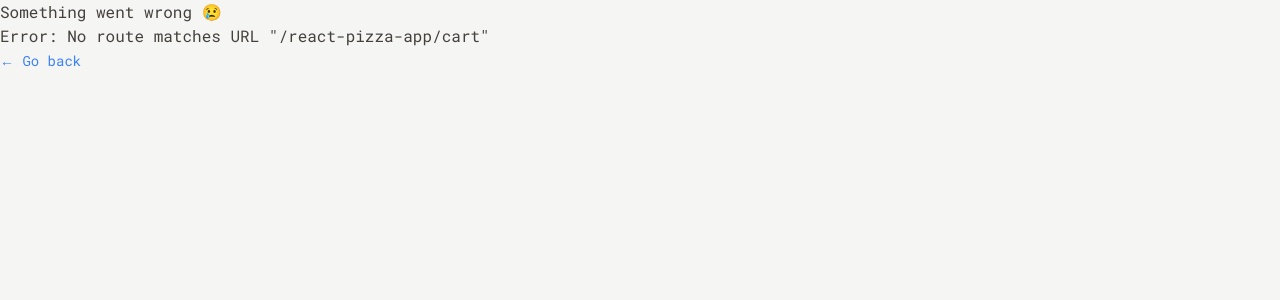
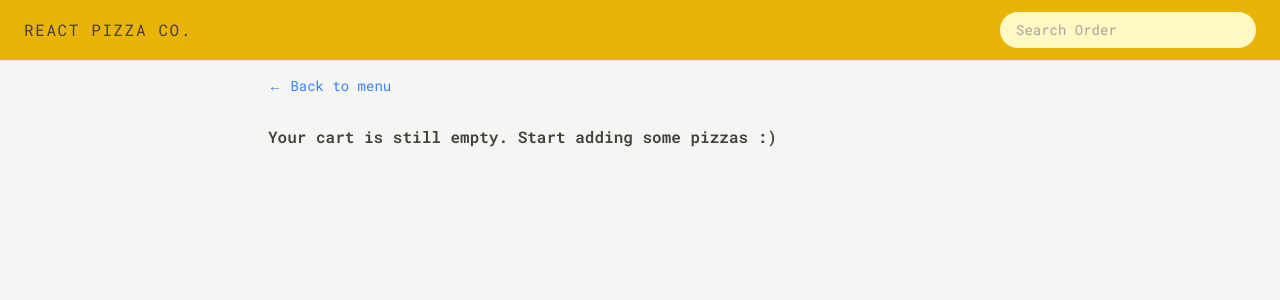
Before and after one commit to myself-alif/react-pizza-app, a React (Vite) app: page /react-pizza-app/cart in a window 1280 px wide. Shown: the top 300 px of the page. Built offline with nearby package versions, Linux system fonts and the light colour scheme.

Commit message:
path relocation  added for github pages

```diff
--- a/src/features/cart/Cart.jsx
+++ b/src/features/cart/Cart.jsx
@@ -14,7 +14,7 @@ function Cart() {
 
   return (
     <div className="px-4 py-3">
-      <LinkButton to="/menu"> &larr; Back to menu</LinkButton>
+      <LinkButton to="/react-pizza-app/menu"> &larr; Back to menu</LinkButton>
 
       <h2 className="mt-7 text-xl font-semibold">Your cart, {userName}</h2>
 
@@ -25,7 +25,7 @@ function Cart() {
       </ul>
 
       <div className="mt-6 space-x-2">
-        <Button type="primary" to="/order/new">
+        <Button type="primary" to="/react-pizza-app/order/new">
           Order pizzas
         </Button>
         <Button type="secondary" onClick={() => dispatch(clearCart())}>
--- a/src/features/cart/CartOverview.jsx
+++ b/src/features/cart/CartOverview.jsx
@@ -13,7 +13,7 @@ function CartOverview() {
         <span>{totalCartQuantity} pizzas</span>
         <span>{formatCurrency(cartTotalPrice)}</span>
       </p>
-      <Link to="/cart">Open cart &rarr;</Link>
+      <Link to="/react-pizza-app/cart">Open cart &rarr;</Link>
     </div>
   );
 }
--- a/src/features/cart/EmptyCart.jsx
+++ b/src/features/cart/EmptyCart.jsx
@@ -3,7 +3,7 @@ import LinkButton from "../../ui/LinkButton";
 function EmptyCart() {
   return (
     <div className="mx-3 py-3">
-      <LinkButton to="/menu"> &larr; Back to menu</LinkButton>
+      <LinkButton to="/react-pizza-app/menu"> &larr; Back to menu</LinkButton>
 
       <p className="mt-7 font-semibold">
         Your cart is still empty. Start adding some pizzas :)
--- a/src/features/order/CreateOrder.jsx
+++ b/src/features/order/CreateOrder.jsx
@@ -84,7 +84,7 @@ function CreateOrder() {
             )}
           </div>
           {!position.latitude && !position.longitude && (
-            <span className="z-999 absolute right-[3px] top-[3px] md:right-[5px] md:top-[5px]">
+            <span className="z-999 absolute right-[3px] top-[35px] md:right-[5px] md:top-[5px]">
               <Button
                 disabled={isLoadingAddress}
                 type="small"
@@ -156,7 +156,7 @@ export async function action({ request }) {
 
   store.dispatch(clearCart());
 
-  return redirect(`/order/${newOrder.id}`);
+  return redirect(`/react-pizza-app/order/${newOrder.id}`);
 }
 
 export default CreateOrder;
--- a/src/features/order/Order.jsx
+++ b/src/features/order/Order.jsx
@@ -19,7 +19,8 @@ function Order() {
   const fetcher = useFetcher();
 
   useEffect(() => {
-    if (!fetcher.data && fetcher.state === "idle") fetcher.load("/menu");
+    if (!fetcher.data && fetcher.state === "idle")
+      fetcher.load("/react-pizza-app/menu");
   }, [fetcher]);
   // Everyone can search for all orders, so for privacy reasons we're gonna gonna exclude names or address, these are only for the restaurant staff
   const {
@@ -87,6 +88,9 @@ function Order() {
         <p className="font-bold">
           To pay on delivery: {formatCurrency(orderPrice + priorityPrice)}
         </p>
+        <span className="inline-block rounded-full bg-green-500 px-3 py-1 text-sm font-semibold uppercase tracking-wide text-green-50">
+          Cash on delivery
+        </span>
       </div>
       {!priority && <UpdateOrder order={order} />}
     </div>
--- a/src/features/order/SearchOrder.jsx
+++ b/src/features/order/SearchOrder.jsx
@@ -8,7 +8,7 @@ export default function SearchOrder() {
   function handleSubmit(e) {
     e.preventDefault();
     if (!query) return;
-    navigate(`/order/${query}`);
+    navigate(`/react-pizza-app/order/${query}`);
     setQuery("");
   }
 
--- a/src/features/user/CreateUser.jsx
+++ b/src/features/user/CreateUser.jsx
@@ -15,7 +15,7 @@ function CreateUser() {
 
     dispatch(updateName(username));
     setUsername("");
-    navigate("/menu");
+    navigate("/react-pizza-app/menu");
   }
 
   return (
--- a/src/ui/Header.jsx
+++ b/src/ui/Header.jsx
@@ -5,7 +5,7 @@ import Username from "../features/user/Username";
 export default function Header() {
   return (
     <header className="flex items-center justify-between border-b border-stone-200 bg-yellow-500 px-4 py-3 uppercase sm:px-6">
-      <Link to="/" className="tracking-widest">
+      <Link to="/react-pizza-app" className="tracking-widest">
         React pizza co.
       </Link>
       <SearchOrder />
--- a/src/ui/Home.jsx
+++ b/src/ui/Home.jsx
@@ -9,14 +9,14 @@ function Home() {
       <h1 className="mb-8 text-xl font-semibold md:text-3xl">
         The best pizza.
         <br />
-        <span className="text-yellow-500">
+        <span className="mt-5 inline-block text-yellow-500">
           Straight out of the oven, straight to you.
         </span>
       </h1>
       {userName === "" ? (
         <CreateUser />
       ) : (
-        <Button type="primary" to="/menu">
+        <Button type="primary" to="/react-pizza-app/menu">
           Continue ordering, {userName}
         </Button>
       )}
```
Also changed, not shown: src/App.jsx (+8 -8 lines).
